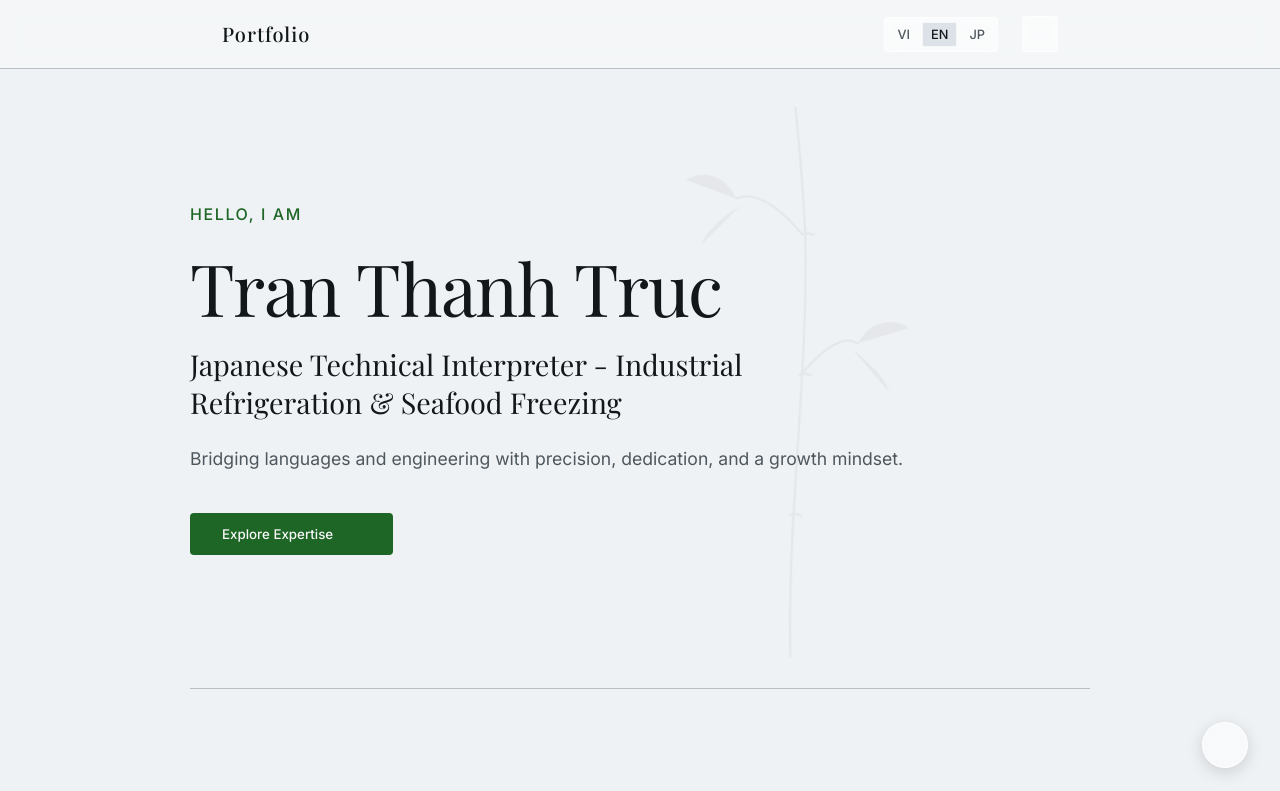
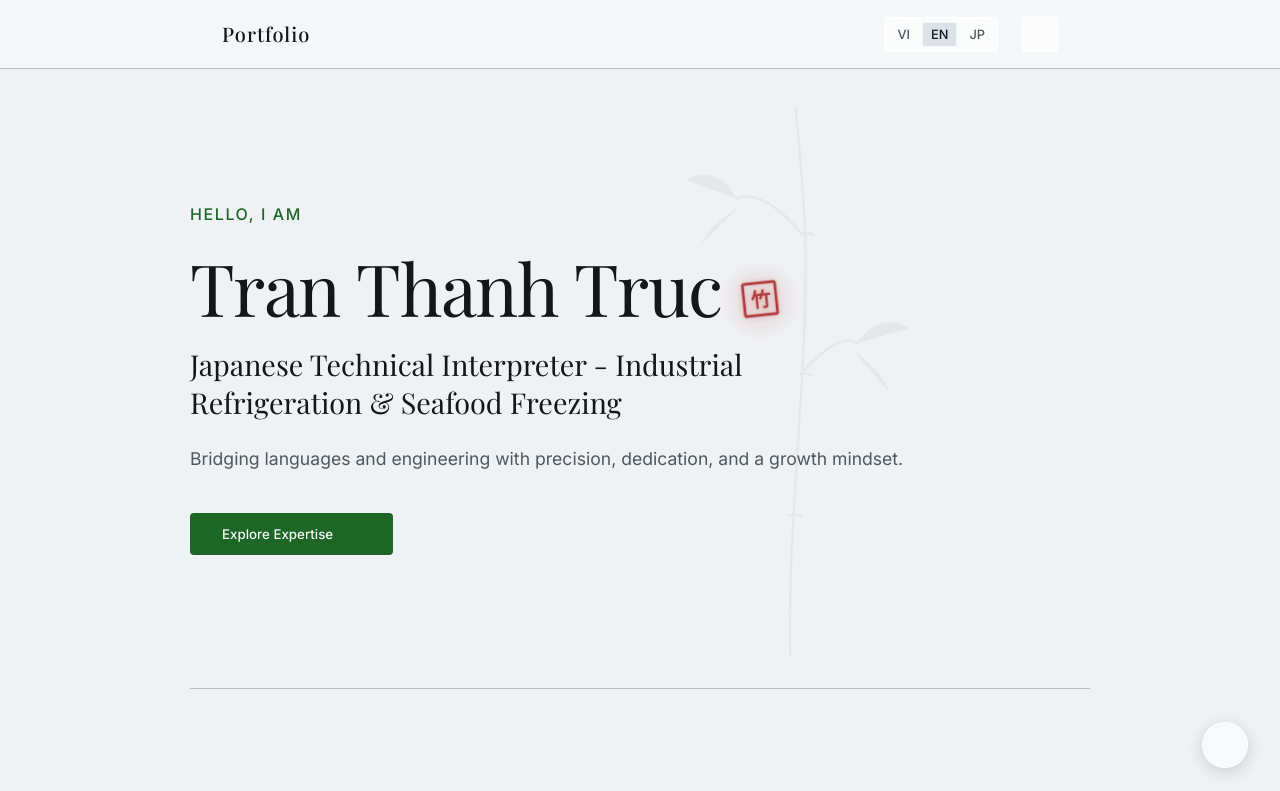
Before and after one commit to trevorthanhtung/tranthanhtruc-nagankn, a React (Vite) app: page / in a window 1280 px wide. Shown: the top 791 px of the page. Built offline with nearby package versions, Linux system fonts and the light colour scheme; some icons are missing; a web font is replaced by a local one.

Commit message:
fix: restore hanko stamp and resolve word spacing bug in Hero.jsx

```diff
--- a/src/components/Hero.jsx
+++ b/src/components/Hero.jsx
@@ -143,10 +143,10 @@ export default function Hero({ lang }) {
               return (
                 <React.Fragment key={segIdx}>
                   <span style={{ display: 'inline-block', whiteSpace: 'nowrap' }}>
-                    {chars.map((char) => {
+                    {chars.map((char, charIdx) => {
+                      const isLast = (segIdx === segments.length - 1) && (charIdx === chars.length - 1);
                       const currentIdx = charGlobalIdx;
                       charGlobalIdx++;
-                      const isLast = currentIdx === nameChars.length - 1;
 
                       if (isLast) {
                         return (
@@ -188,8 +188,7 @@ export default function Hero({ lang }) {
                         </span>
                       );
                     })}
-                  </span>
-                  {segment.afterSpace && <span style={{ display: 'inline' }}> </span>}
+                  </span>{segment.afterSpace && ' '}
                 </React.Fragment>
               );
             });
```
